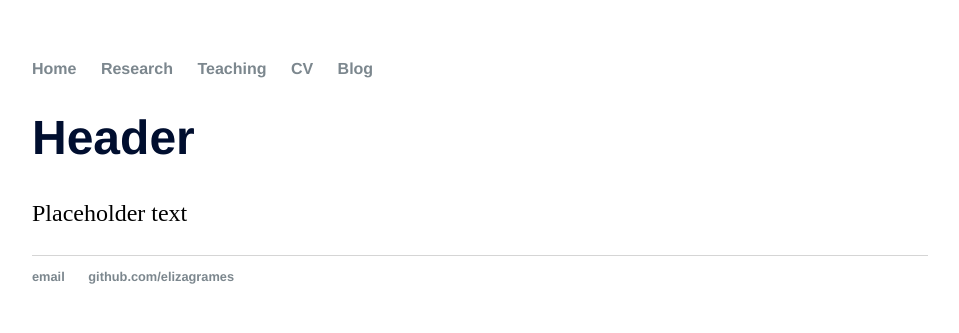
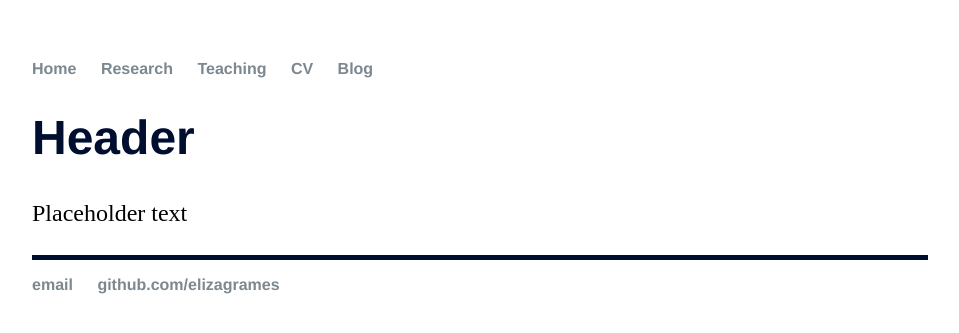
Before and after one commit to elizagrames/elizagrames.github.io, a Jekyll site: the page built from index.html, in a window 1280 px wide. Shown: the top 333 px of the page, without its empty margins (160-1119 px from the left). Built offline with Jekyll 4.4.1, drawn with Linux system fonts in a browser that asks for light colours.

Commit message:
Update main.css

```diff
--- a/css/main.css
+++ b/css/main.css
@@ -32,8 +32,8 @@ p {
     color: #000000;
 }
 footer {
-    border-top: 1px solid #d5d5d5;
-    font-size: .8em;
+    border-top: 5px solid #000E2F;
+    font-size: 1em;
 }
 
 ul.posts {
```
